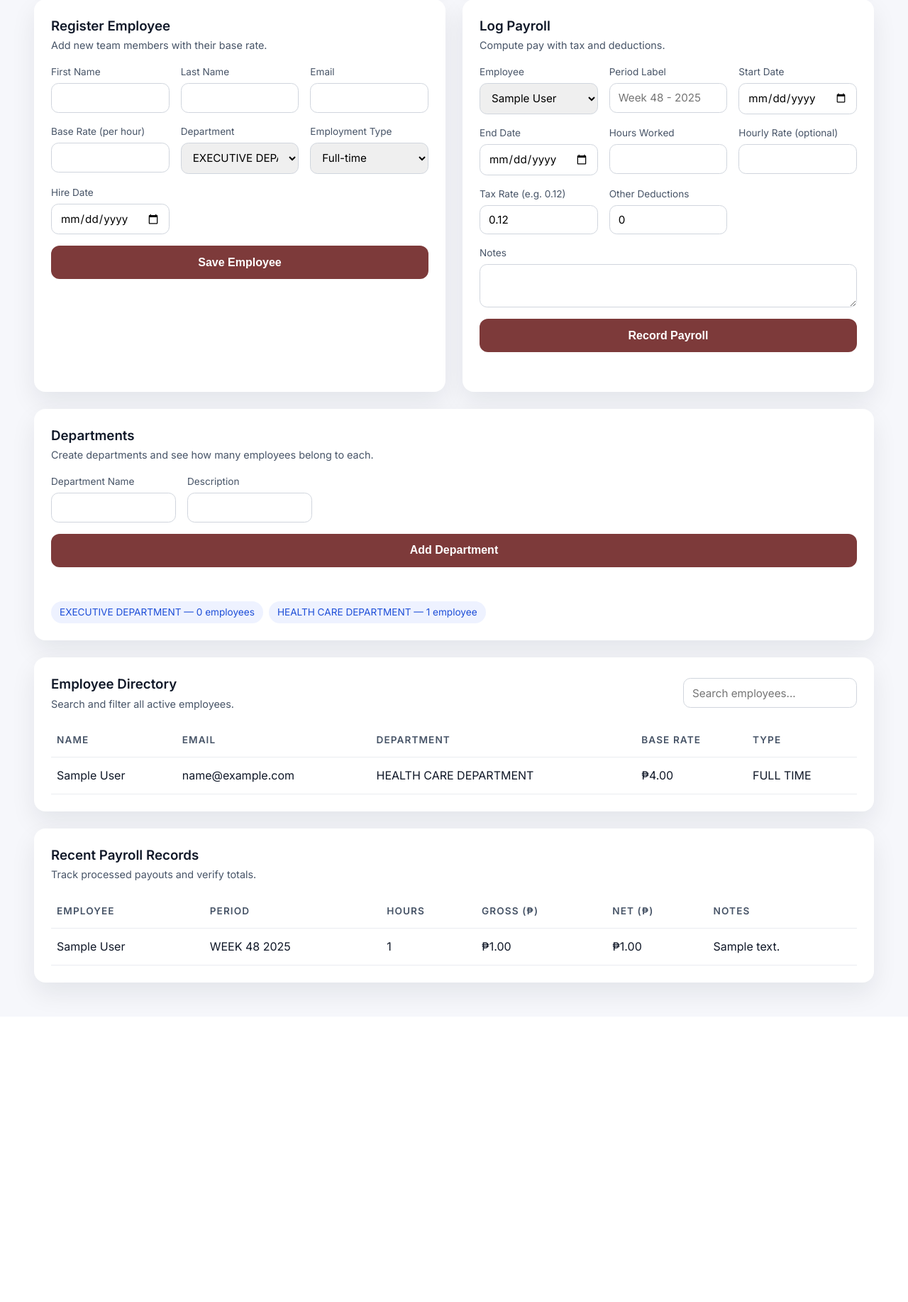
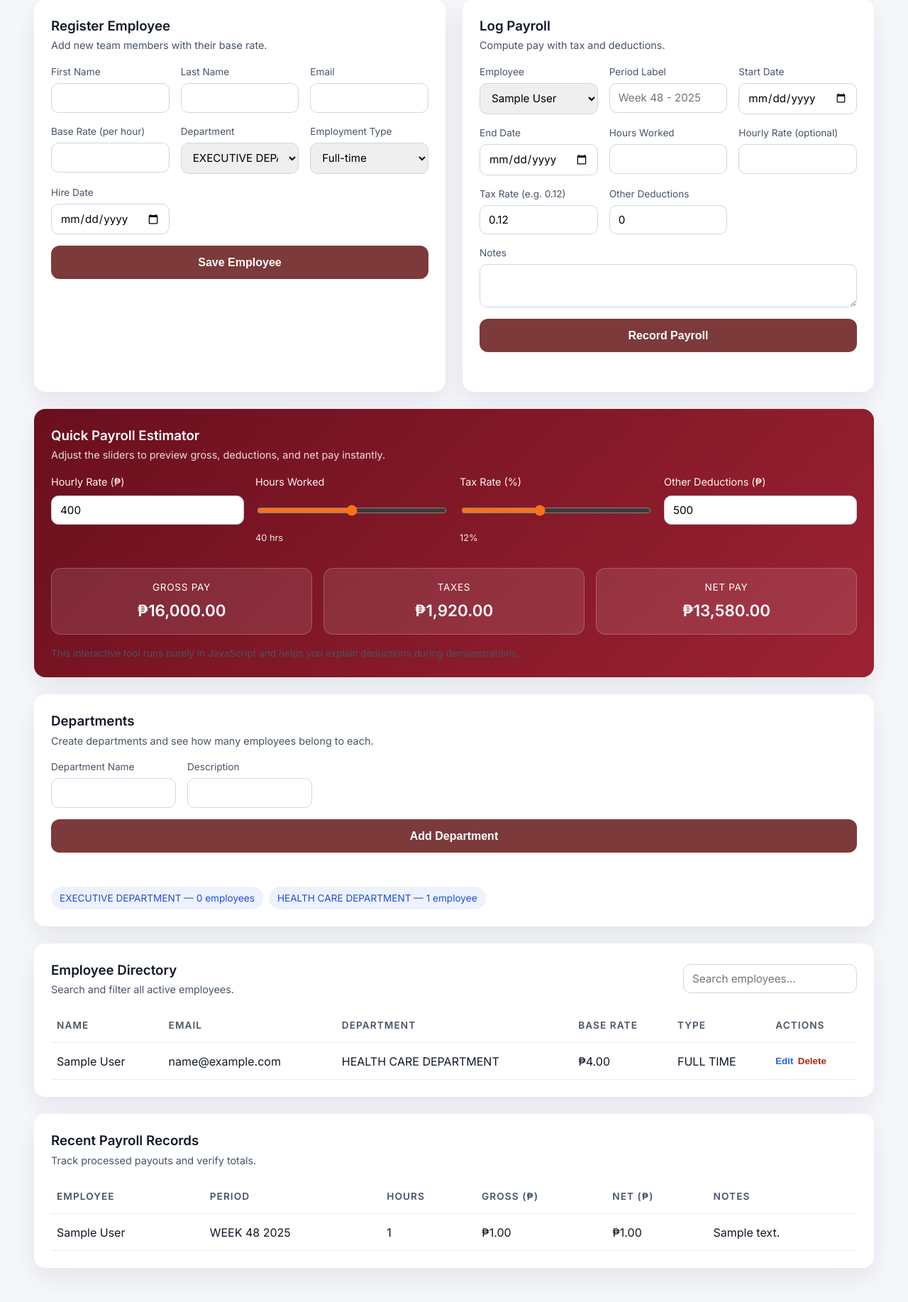
Before and after one commit to incencia/DC101_PayrollSystemManagement_AvilaJonalyn, a Flask app: page / in a window 1280 px wide. Shown: the part 457-2291 px from the top of the page at 71% size. Before the commit the page ends 1871 px from the top, so only its background shows below. Run offline with Flask 3, Linux system fonts and the light colour scheme; data comes from the database, SQL or seed files in the repository; both versions use the stored data as it was after the commit; tables that the repository leaves empty hold one stand-in row (values such as "Sample post").

Commit message:
feat: add full CRUD operations with edit/delete UI, school logo header, and interactive payroll estimator

```diff
--- a/backend/static/css/main.css
+++ b/backend/static/css/main.css
@@ -93,6 +93,59 @@ body {
   gap: 1.5rem;
 }
 
+.estimator-grid {
+  display: grid;
+  grid-template-columns: repeat(auto-fit, minmax(240px, 1fr));
+  gap: 1rem;
+}
+
+.estimator-grid label {
+  display: flex;
+  flex-direction: column;
+  gap: 0.5rem;
+  font-size: 0.9rem;
+  color: #fef3f2;
+}
+
+.estimator input[type="range"] {
+  accent-color: #f97316;
+}
+
+.slider-value {
+  font-size: 0.8rem;
+  color: #fff;
+  opacity: 0.9;
+}
+
+.estimator-output {
+  display: grid;
+  grid-template-columns: repeat(auto-fit, minmax(180px, 1fr));
+  gap: 1rem;
+  margin-top: 1rem;
+}
+
+.estimator-output article {
+  border-radius: 0.85rem;
+  background: rgba(255, 255, 255, 0.1);
+  padding: 1rem;
+  border: 1px solid rgba(255, 255, 255, 0.2);
+  color: #fff;
+  text-align: center;
+}
+
+.estimator-output p {
+  margin: 0;
+  font-size: 0.85rem;
+  letter-spacing: 0.05em;
+  text-transform: uppercase;
+}
+
+.estimator-output strong {
+  display: block;
+  margin-top: 0.4rem;
+  font-size: 1.4rem;
+}
+
 .panel {
   background: #fff;
   border-radius: 1rem;
@@ -101,6 +154,15 @@ body {
   display: flex;
   flex-direction: column;
   gap: 1rem;
+}
+
+.panel.estimator {
+  background: linear-gradient(135deg, #6a0f1d, #9c2233);
+  color: #fff;
+}
+
+.panel.estimator .panel-header p {
+  color: rgba(255, 255, 255, 0.85);
 }
 
 .panel-header {
@@ -234,6 +296,65 @@ tbody tr:hover {
   background: #f9fafb;
 }
 
+#employee-body .action-buttons {
+  display: flex;
+  gap: 0.4rem;
+  flex-wrap: wrap;
+}
+
+.action-btn {
+  border: none;
+  background: transparent;
+  color: #2563eb;
+  font-weight: 600;
+  cursor: pointer;
+  padding: 0;
+}
+
+.action-btn.delete {
+  color: #b42318;
+}
+
+.modal {
+  position: fixed;
+  inset: 0;
+  display: none;
+  align-items: center;
+  justify-content: center;
+  z-index: 1000;
+}
+
+.modal.open {
+  display: flex;
+}
+
+.modal-backdrop {
+  position: absolute;
+  inset: 0;
+  background: rgba(15, 23, 42, 0.6);
+}
+
+.modal-dialog {
+  position: relative;
+  background: #fff;
+  border-radius: 1rem;
+  width: min(640px, 95vw);
+  padding: 1.5rem;
+  box-shadow: 0 30px 60px rgba(15, 23, 42, 0.35);
+  z-index: 1;
+}
+
+.modal-close {
+  position: absolute;
+  top: 0.75rem;
+  right: 0.75rem;
+  border: none;
+  background: transparent;
+  font-size: 1.75rem;
+  cursor: pointer;
+  line-height: 1;
+}
+
 #employee-search {
   min-width: 220px;
 }
--- a/backend/static/js/dashboard.js
+++ b/backend/static/js/dashboard.js
@@ -4,6 +4,9 @@ const api = {
   payrollRecords: "/api/payroll-records",
   summary: "/api/summary",
 };
+
+let departmentCache = [];
+let employeeCache = [];
 
 const formatCurrency = (value) =>
   Number(value || 0).toLocaleString("en-PH", {
@@ -40,24 +43,43 @@ async function loadSummary() {
   }
 }
 
-async function loadDepartments() {
-  const { data } = await fetchJSON(api.departments);
-  const select = document.getElementById("department-select");
-  const list = document.getElementById("department-list");
+function refreshDepartmentSelects() {
+  const createSelect = document.getElementById("department-select");
+  const editSelect = document.querySelector(
+    "#employee-edit-form select[name='department_id']"
+  );
 
-  if (!data.length) {
-    select.innerHTML = `<option value="">Create a department first</option>`;
-    list.innerHTML = '<li class="empty">No departments yet.</li>';
+  if (!departmentCache.length) {
+    const emptyOption = `<option value="">Create a department first</option>`;
+    createSelect.innerHTML = emptyOption;
+    if (editSelect) editSelect.innerHTML = emptyOption;
     return;
   }
 
-  select.innerHTML = data
+  const optionsMarkup = departmentCache
     .map(
       (dept) =>
         `<option value="${dept.id}">${dept.name} (${dept.employee_count})</option>`
     )
     .join("");
 
+  createSelect.innerHTML = optionsMarkup;
+  if (editSelect) {
+    editSelect.innerHTML = departmentCache
+      .map((dept) => `<option value="${dept.id}">${dept.name}</option>`)
+      .join("");
+  }
+}
+
+async function loadDepartments() {
+  const { data } = await fetchJSON(api.departments);
+  departmentCache = data;
+
+  const list = document.getElementById("department-list");
+
+  if (!data.length) {
+    list.innerHTML = '<li class="empty">No departments yet.</li>';
+  } else {
     list.innerHTML = data
       .map(
         (dept) =>
@@ -68,15 +90,19 @@ async function loadDepartments() {
       .join("");
   }
 
+  refreshDepartmentSelects();
+}
+
 async function loadEmployees(search = "") {
   const url = search ? `${api.employees}?q=${encodeURIComponent(search)}` : api.employees;
   const tableBody = document.getElementById("employee-body");
   const employeeSelect = document.getElementById("payroll-employee");
   const { data } = await fetchJSON(url);
+  employeeCache = data;
 
   if (!data.length) {
     tableBody.innerHTML =
-      '<tr><td colspan="5">No employees yet. Add one using the form above.</td></tr>';
+      '<tr><td colspan="6">No employees yet. Add one using the form above.</td></tr>';
     employeeSelect.innerHTML = '<option value="">Add employees first</option>';
     return;
   }
@@ -90,6 +116,12 @@ async function loadEmployees(search = "") {
         <td>${emp.department || "—"}</td>
         <td>${formatCurrency(emp.base_rate)}</td>
         <td>${emp.employment_type.replace("_", " ")}</td>
+        <td>
+          <div class="action-buttons">
+            <button class="action-btn" data-action="edit-employee" data-id="${emp.id}">Edit</button>
+            <button class="action-btn delete" data-action="delete-employee" data-id="${emp.id}">Delete</button>
+          </div>
+        </td>
       </tr>`
     )
     .join("");
@@ -201,10 +233,136 @@ function attachSearchHandler() {
   });
 }
 
+function openEmployeeModal(employeeId) {
+  const employee = employeeCache.find((emp) => emp.id === employeeId);
+  if (!employee) return;
+
+  const modal = document.getElementById("employee-modal");
+  const form = document.getElementById("employee-edit-form");
+  const feedback = document.getElementById("employee-edit-feedback");
+  feedback.textContent = "";
+
+  refreshDepartmentSelects();
+
+  form.elements.id.value = employee.id;
+  form.elements.first_name.value = employee.first_name;
+  form.elements.last_name.value = employee.last_name;
+  form.elements.email.value = employee.email;
+  form.elements.base_rate.value = employee.base_rate;
+  form.elements.department_id.value = employee.department_id;
+  form.elements.employment_type.value = employee.employment_type;
+  form.elements.hire_date.value = employee.hire_date;
+
+  modal.classList.add("open");
+  form.elements.first_name.focus();
+}
+
+function closeEmployeeModal() {
+  document.getElementById("employee-modal").classList.remove("open");
+}
+
+function attachEmployeeActions() {
+  const tableBody = document.getElementById("employee-body");
+  const modal = document.getElementById("employee-modal");
+  const editForm = document.getElementById("employee-edit-form");
+  const feedback = document.getElementById("employee-edit-feedback");
+
+  tableBody.addEventListener("click", async (event) => {
+    const button = event.target.closest("button[data-action]");
+    if (!button) return;
+    const employeeId = Number(button.dataset.id);
+    if (button.dataset.action === "edit-employee") {
+      openEmployeeModal(employeeId);
+      return;
+    }
+
+    if (button.dataset.action === "delete-employee") {
+      const confirmDelete = window.confirm(
+        "Delete this employee record? This cannot be undone."
+      );
+      if (!confirmDelete) return;
+      try {
+        await fetchJSON(`${api.employees}/${employeeId}`, { method: "DELETE" });
+        await loadEmployees();
+        await loadSummary();
+      } catch (error) {
+        alert(error.message);
+      }
+    }
+  });
+
+  modal.addEventListener("click", (event) => {
+    if (event.target.hasAttribute("data-modal-dismiss")) {
+      closeEmployeeModal();
+    }
+  });
+
+  editForm.addEventListener("submit", async (event) => {
+    event.preventDefault();
+    const formData = new FormData(editForm);
+    const payload = Object.fromEntries(formData.entries());
+    const employeeId = payload.id;
+    delete payload.id;
+    payload.base_rate = Number(payload.base_rate);
+    try {
+      await fetchJSON(`${api.employees}/${employeeId}`, {
+        method: "PUT",
+        body: JSON.stringify(payload),
+      });
+      feedback.style.color = "#475467";
+      feedback.textContent = "Employee updated!";
+      await loadEmployees();
+      await loadSummary();
+      closeEmployeeModal();
+    } catch (error) {
+      feedback.style.color = "#b42318";
+      feedback.textContent = error.message;
+    }
+  });
+}
+
+function initEstimator() {
+  const hourlyInput = document.getElementById("est-hourly");
+  if (!hourlyInput) return;
+
+  const hoursInput = document.getElementById("est-hours");
+  const taxInput = document.getElementById("est-tax");
+  const deductionsInput = document.getElementById("est-deductions");
+  const grossEl = document.getElementById("est-gross");
+  const taxAmountEl = document.getElementById("est-tax-amount");
+  const netEl = document.getElementById("est-net");
+  const hoursValue = document.getElementById("est-hours-value");
+  const taxValue = document.getElementById("est-tax-value");
+
+  const recalc = () => {
+    const hourly = Number(hourlyInput.value) || 0;
+    const hours = Number(hoursInput.value) || 0;
+    const taxPercent = Number(taxInput.value) || 0;
+    const deductions = Number(deductionsInput.value) || 0;
+    const gross = hourly * hours;
+    const taxAmount = gross * (taxPercent / 100);
+    const net = Math.max(gross - taxAmount - deductions, 0);
+
+    hoursValue.textContent = `${hours} hrs`;
+    taxValue.textContent = `${taxPercent}%`;
+    grossEl.textContent = formatCurrency(gross);
+    taxAmountEl.textContent = formatCurrency(taxAmount);
+    netEl.textContent = formatCurrency(net);
+  };
+
+  [hourlyInput, hoursInput, taxInput, deductionsInput].forEach((input) =>
+    input.addEventListener("input", recalc)
+  );
+
+  recalc();
+}
+
 document.addEventListener("DOMContentLoaded", async () => {
   await Promise.all([loadSummary(), loadDepartments()]);
   await loadEmployees();
   await loadPayrollRecords();
   attachFormHandlers();
   attachSearchHandler();
+  attachEmployeeActions();
+  initEstimator();
 });
--- a/backend/templates/dashboard.html
+++ b/backend/templates/dashboard.html
@@ -118,6 +118,52 @@
   </article>
 </section>
 
+<section class="panel estimator" id="estimator-panel">
+  <div class="panel-header">
+    <div>
+      <h3>Quick Payroll Estimator</h3>
+      <p>Adjust the sliders to preview gross, deductions, and net pay instantly.</p>
+    </div>
+  </div>
+  <div class="estimator-grid">
+    <label>
+      Hourly Rate (₱)
+      <input type="number" id="est-hourly" min="0" step="1" value="400" />
+    </label>
+    <label>
+      Hours Worked
+      <input type="range" id="est-hours" min="0" max="80" value="40" />
+      <span class="slider-value" id="est-hours-value">40 hrs</span>
+    </label>
+    <label>
+      Tax Rate (%)
+      <input type="range" id="est-tax" min="0" max="30" value="12" />
+      <span class="slider-value" id="est-tax-value">12%</span>
+    </label>
+    <label>
+      Other Deductions (₱)
+      <input type="number" id="est-deductions" min="0" step="100" value="500" />
+    </label>
+  </div>
+  <div class="estimator-output">
+    <article>
+      <p>Gross Pay</p>
+      <strong id="est-gross">₱0.00</strong>
+    </article>
+    <article>
+      <p>Taxes</p>
+      <strong id="est-tax-amount">₱0.00</strong>
+    </article>
+    <article>
+      <p>Net Pay</p>
+      <strong id="est-net">₱0.00</strong>
+    </article>
+  </div>
+  <p class="form-hint">
+    This interactive tool runs purely in JavaScript and helps you explain deductions during demonstrations.
+  </p>
+</section>
+
 <section class="panel">
   <div class="panel-header">
     <div>
@@ -157,12 +203,58 @@
           <th>Department</th>
           <th>Base Rate</th>
           <th>Type</th>
+          <th>Actions</th>
         </tr>
       </thead>
       <tbody id="employee-body"></tbody>
     </table>
   </div>
 </section>
+
+<div class="modal" id="employee-modal" aria-hidden="true">
+  <div class="modal-backdrop" data-modal-dismiss></div>
+  <div class="modal-dialog">
+    <button class="modal-close" type="button" data-modal-dismiss>&times;</button>
+    <h3>Edit Employee</h3>
+    <form id="employee-edit-form" class="form-grid">
+      <input type="hidden" name="id" />
+      <label>
+        First Name
+        <input type="text" name="first_name" required />
+      </label>
+      <label>
+        Last Name
+        <input type="text" name="last_name" required />
+      </label>
+      <label>
+        Email
+        <input type="email" name="email" required />
+      </label>
+      <label>
+        Base Rate (per hour)
+        <input type="number" name="base_rate" step="0.01" min="0" required />
+      </label>
+      <label>
+        Department
+        <select name="department_id" required></select>
+      </label>
+      <label>
+        Employment Type
+        <select name="employment_type" required>
+          <option value="FULL_TIME">Full-time</option>
+          <option value="PART_TIME">Part-time</option>
+          <option value="CONTRACT">Contract</option>
+        </select>
+      </label>
+      <label>
+        Hire Date
+        <input type="date" name="hire_date" required />
+      </label>
+      <button type="submit" class="primary">Update Employee</button>
+      <p class="form-hint" id="employee-edit-feedback"></p>
+    </form>
+  </div>
+</div>
 
 <section class="panel">
   <div class="panel-header">
```
Also changed, not shown: README.md, backend/payroll.db. Lines whose indentation alone changed are shown as unchanged.
